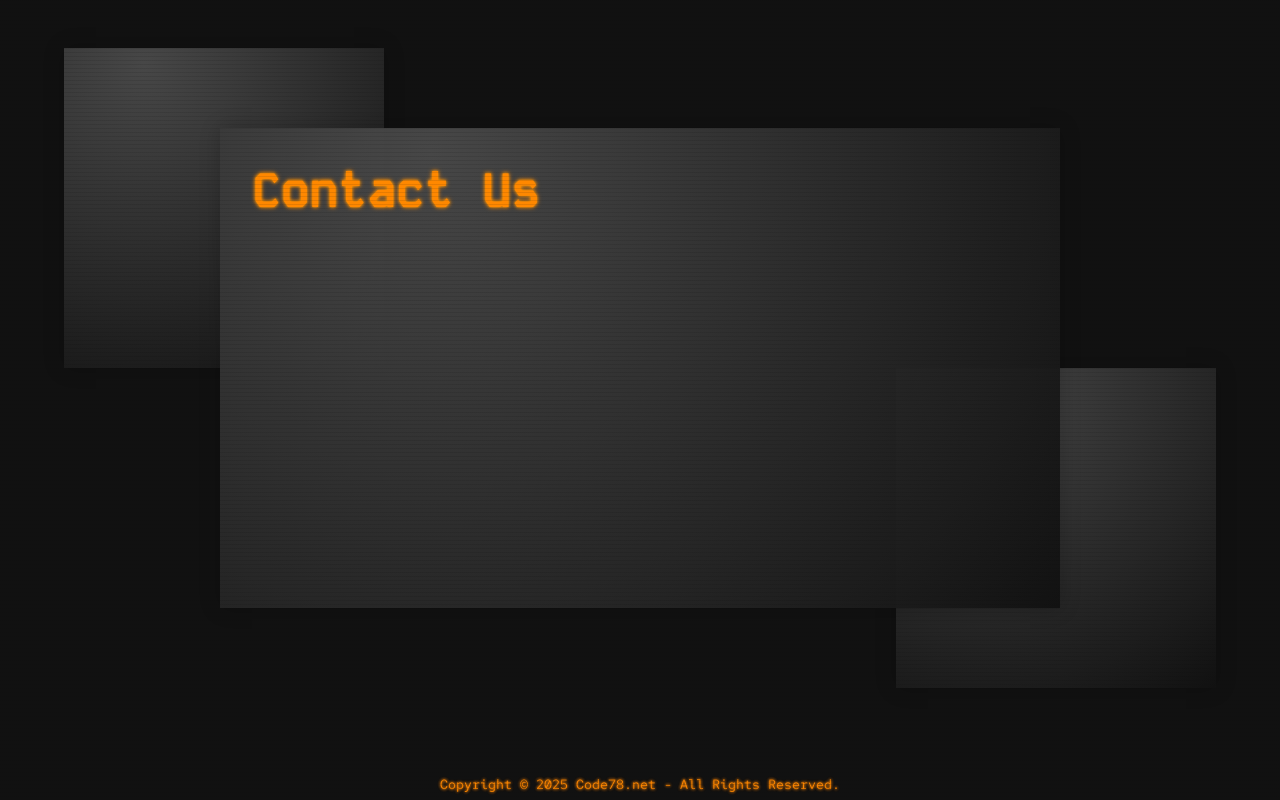
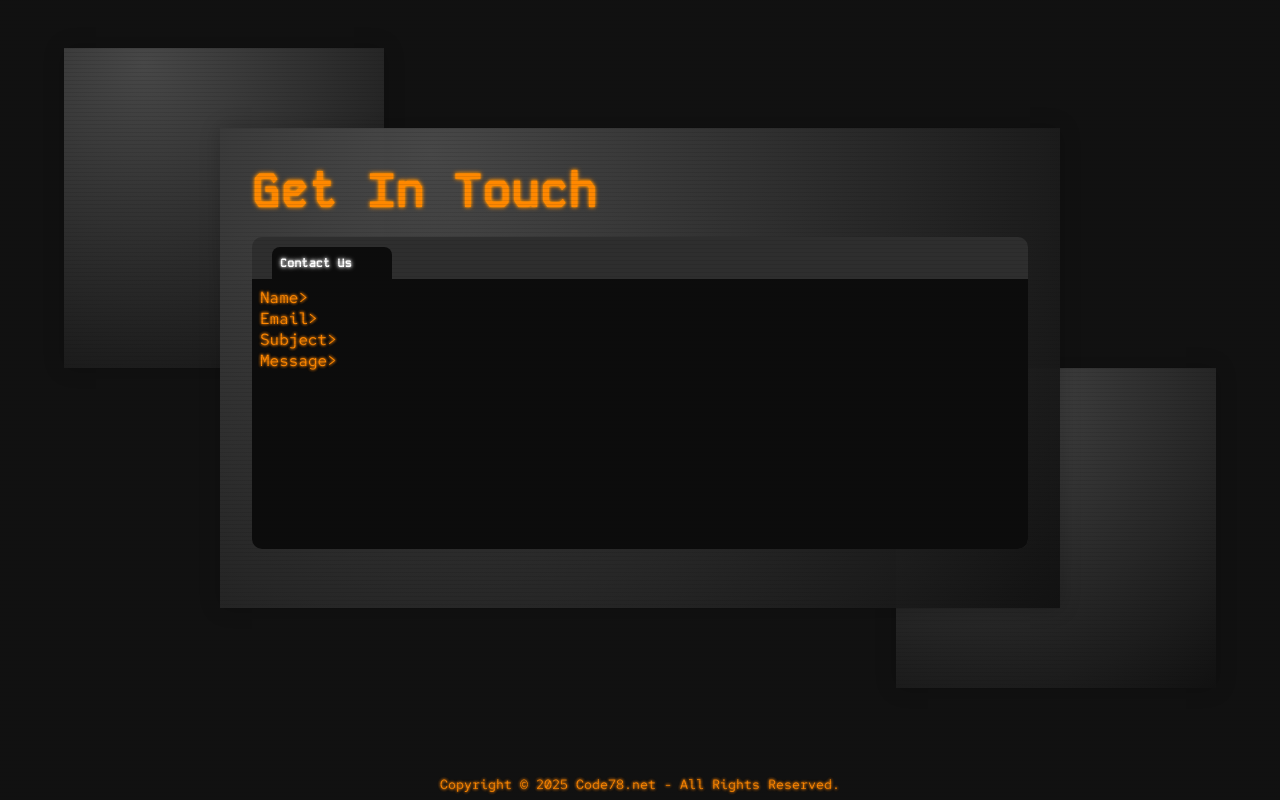
Before and after one commit to C-McCarty/Code78.net, a React (Create React App) app in the folder code78.net/: page / in a window 1280 px wide. Shown: the part 1632-2432 px from the top of the page. Built offline with nearby package versions, Linux system fonts and the light colour scheme.

Commit message:
glitch text

```diff
--- a/code78.net/src/App.css
+++ b/code78.net/src/App.css
@@ -157,7 +157,6 @@ canvas:nth-of-type(4) {left: 75%;}
     top: 0;
     left: 0;
     width: 100%;
-    text-align: right;
     height: 100%;
     user-select: none;
     color: var(--txt);
@@ -171,8 +170,7 @@ canvas:nth-of-type(4) {left: 75%;}
     position: absolute;
     top: 0;
     left: 0;
-    text-align: right;
-    animation: glitch;
+    animation: glitch 1s var(--delay, 2s) infinite;
     height: 100%;
     user-select: none;
     color: var(--txt);
@@ -181,24 +179,19 @@ canvas:nth-of-type(4) {left: 75%;}
         0 0 5px var(--txt);
     clip-path: inset(0 0 50% 0);
 }
-h1.glitch::after {
-    animation-delay: 0.1s;
-}
 @keyframes glitch {
     0%, 69% {
-        left: 0;
-        right: 0;
+        transform: translate(0);
     }
     70%, 80% {
-        left: 10px;
-        right: -10px;
+        transform: translate(2px, -2px) rotateX(0);
+        filter: hue-rotate(0deg) saturate(100%);
     }
     81%, 89% {
-        left: 0;
-        right: 0;
+        transform: translate(-4px, -4px);
+        filter: hue-rotate(-40deg) saturate(300%);
     }
     90%, 100% {
-        left: -10px;
-        right: 10px;
+        transform: translate(0, 4px) rotateX(0);
     }
 }
--- a/code78.net/src/App.js
+++ b/code78.net/src/App.js
@@ -3,6 +3,7 @@ import './App.css';
 import Header from './comp/Header';
 import Hero from './comp/Hero';
 import Section from './comp/Section';
+import ContactForm from './comp/ContactForm';
 import CircuitBkg from './comp/CircuitBkg';
 import Footer from './comp/Footer';
 
@@ -11,6 +12,15 @@ function App() {
     const aboutRef = useRef(null);
     const serviceRef = useRef(null);
     const contactRef = useRef(null);
+
+    useEffect(() => {
+        const glitchedElements = document.querySelectorAll(".glitch");
+
+        glitchedElements.forEach((el, i) => {
+            const delay = (Math.random() * 2).toFixed(2) + "s";
+            el.style.setProperty("--delay", delay);
+        });
+    }, []);
 
     // Main Page
     return (
@@ -22,15 +32,15 @@ function App() {
             <Header aboutRef={aboutRef} serviceRef={serviceRef} contactRef={contactRef} />
             <div className="main">
                 <Section secRef={aboutRef}>
-                    <h2>About Us</h2>
-                    <p>We're a small team of web developers who build reliable, easy-to-use websites and web apps. We focus on clear communication, clean code, and making sure everything works the way it should. Whether you're starting from scratch or need help improving what you already have, we’re here to help.</p>
+                    <h2>Who We Are</h2>
+                    <p>We're a dedicated team of web developers who build reliable, easy-to-use websites and web apps. We focus on clear communication, clean code, and making sure everything works the way it should. Whether you're starting from scratch or need help improving what you already have, we’re here to help.</p>
                 </Section>
                 <Section secRef={serviceRef}>
-                    <h2>Our Services</h2>
+                    <h2>What We Do</h2>
                 </Section>
                 <Section secRef={contactRef}>
-                    <h2>Contact Us</h2>
-
+                    <h2>Get In Touch</h2>
+                    <ContactForm />
                 </Section>
             </div>
             <Footer />
--- /dev/null
+++ b/code78.net/src/CSS/contactForm.module.css
@@ -0,0 +1,63 @@
+.formWrap {
+    width: 100%;
+    height: 75%;
+    margin-top: 1rem;
+    background-color: #2E2E2E;
+    display: flex;
+    flex-direction: column;
+    border-radius: 10px;
+    overflow: hidden;
+}
+.formWrap > h6 {
+    color: #FFF;
+    text-shadow:
+        0 0 3px #FFF,
+        0 0 5px #EEE;
+    margin: 10px;
+    margin-left: 20px;
+    margin-bottom: 0;
+    background-color: #0C0C0C;
+    width: max-content;
+    padding: 0.5rem;
+    padding-right: 40px;
+    font-size: 0.75rem;
+    border-radius: 0.5rem 0.5rem 0 0;
+    display: flex;
+}
+.contactForm {
+    flex-grow: 1;
+    padding: 0.5rem;
+    display: flex;
+    flex-direction: column;
+    background-color: #0C0C0C;
+}
+.contactForm > div {
+    display: flex;
+    align-items: center;
+}
+.contactForm label {
+    margin-right: 0.5rem;
+}
+.contactForm input,
+.contactForm textarea {
+    background-color: transparent;
+    border: none;
+    box-shadow: none;
+    resize: none;
+    flex-grow: 1;
+}
+.contactForm div:has(textarea) label,
+.contactForm div:has(textarea) textarea {
+    height: 10rem;
+
+}
+.contactForm .select {
+    background-color: transparent;
+    color: var(--txt);
+    border: none;
+}
+.contactForm input:focus,
+.contactForm textarea:focus {
+    background-color: #0C0C0C;
+    outline: none;
+}
--- /dev/null
+++ b/code78.net/src/comp/ContactForm.js
@@ -0,0 +1,50 @@
+import { useEffect, useRef, useState } from 'react';
+import c from "../CSS/contactForm.module.css";
+
+export default function ContactForm() {
+    const [name, setName] = useState("");
+    const handleNameChange = e => setName(e.target.value);
+    const [email, setEmail] = useState("");
+    const handleEmailChange = e => setEmail(e.target.value);
+    const [subject, setSubject] = useState("");
+    const handleSubjectChange = e => setSubject(e.target.value);
+    const [message, setMessage] = useState("");
+    const handleMessageChange = e => setMessage(e.target.value);
+
+    const nameRef = useRef(null);
+    const emailRef = useRef(null);
+    const subjectRef = useRef(null);
+    const messageRef = useRef(null);
+
+    useEffect(() => {
+        if (nameRef.current && emailRef.current && subjectRef.current && messageRef.current) {
+            if (name.trim().length === 0 && document.activeElement !== nameRef.current) {
+                console.log('fired');
+            }
+        }
+    }, [name, email, subject, message]);
+
+    return (
+        <div className={c.formWrap}>
+            <h6>Contact Us</h6>
+            <form className={c.contactForm}>
+                <div>
+                    <label htmlFor="name">Name&gt;</label>
+                    <input ref={nameRef} type="text" name="name" id="name" value={name} onChange={handleNameChange} required />
+                </div>
+                <div>
+                    <label htmlFor="email">Email&gt;</label>
+                    <input ref={emailRef} type="email" name="email" id="email" value={email} onChange={handleEmailChange} required />
+                </div>
+                <div>
+                    <label htmlFor="subject">Subject&gt;</label>
+                    <input ref={subjectRef} type="text" name='subject' id='subject' value={subject} onChange={handleSubjectChange} required />
+                </div>
+                <div>
+                    <label htmlFor="message">Message&gt;</label>
+                    <textarea ref={messageRef} name="message" id="message" value={message} onChange={handleMessageChange} required />
+                </div>
+            </form>
+        </div>
+    );
+}
```
Also changed, not shown: 1 other file (tests, documents, lock files or other folders).
